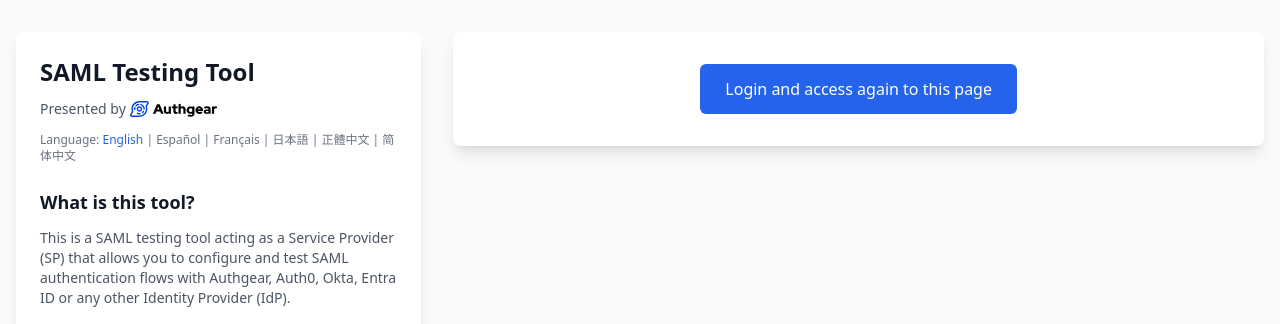
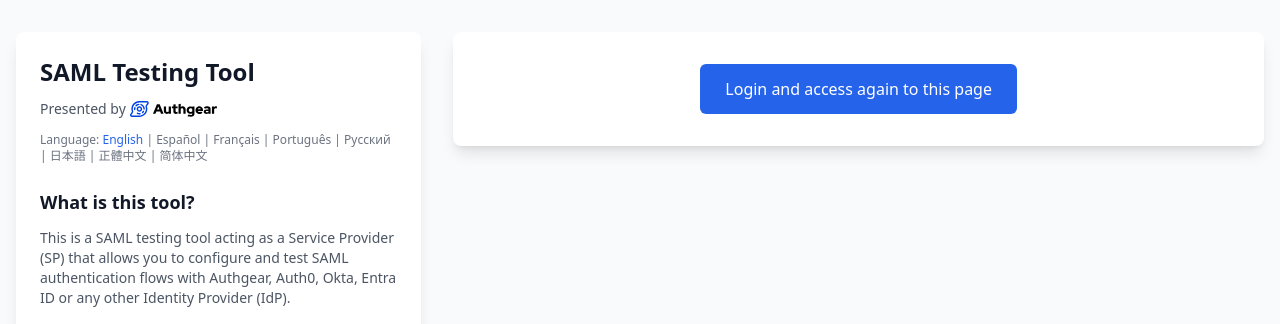
Before and after one commit to authgear/authgear-saml-sp-testing-tool, a Flask app: page /attrs/ in a window 1280 px wide. Shown: the top 324 px of the page. Run offline with Flask 3, Linux system fonts and the light colour scheme; some libraries are stand-ins or nearby versions.

Commit message:
add ru and pt support

```diff
--- a/app/templates/base.html
+++ b/app/templates/base.html
@@ -94,6 +94,8 @@
               <a href="?lang=en" class="hover:text-primary-600 transition-colors {% if session.get('lang', 'en') == 'en' %}text-primary-600 font-medium{% endif %}">English</a> |
               <a href="?lang=es" class="hover:text-primary-600 transition-colors {% if session.get('lang') == 'es' %}text-primary-600 font-medium{% endif %}">Español</a> |
               <a href="?lang=fr" class="hover:text-primary-600 transition-colors {% if session.get('lang') == 'fr' %}text-primary-600 font-medium{% endif %}">Français</a> |
+              <a href="?lang=pt" class="hover:text-primary-600 transition-colors {% if session.get('lang') == 'pt' %}text-primary-600 font-medium{% endif %}">Português</a> |
+              <a href="?lang=ru" class="hover:text-primary-600 transition-colors {% if session.get('lang') == 'ru' %}text-primary-600 font-medium{% endif %}">Русский</a> |
               <a href="?lang=ja" class="hover:text-primary-600 transition-colors {% if session.get('lang') == 'ja' %}text-primary-600 font-medium{% endif %}">日本語</a> |
               <a href="?lang=zh_Hant" class="hover:text-primary-600 transition-colors {% if session.get('lang') == 'zh_Hant' %}text-primary-600 font-medium{% endif %}">正體中文</a> |
               <a href="?lang=zh_Hans" class="hover:text-primary-600 transition-colors {% if session.get('lang') == 'zh_Hans' %}text-primary-600 font-medium{% endif %}">简体中文</a>
```
Also changed, not shown: app/translations/pt/LC_MESSAGES/messages.po (added), app/translations/ru/LC_MESSAGES/messages.po (added).
